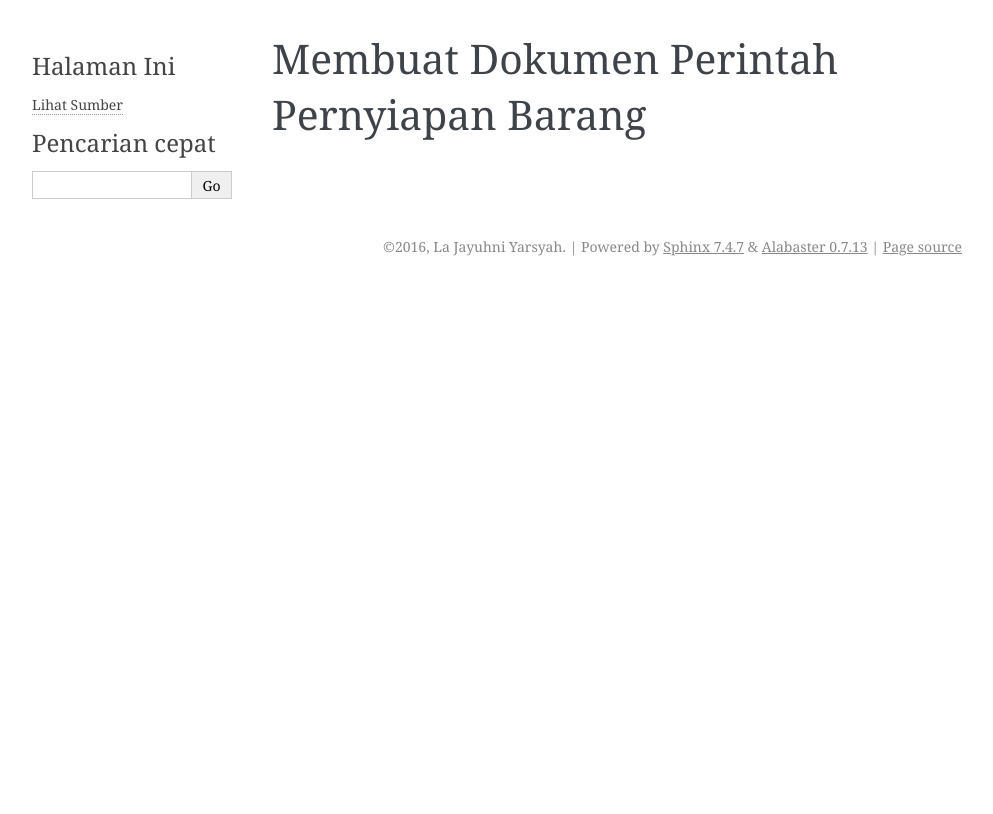
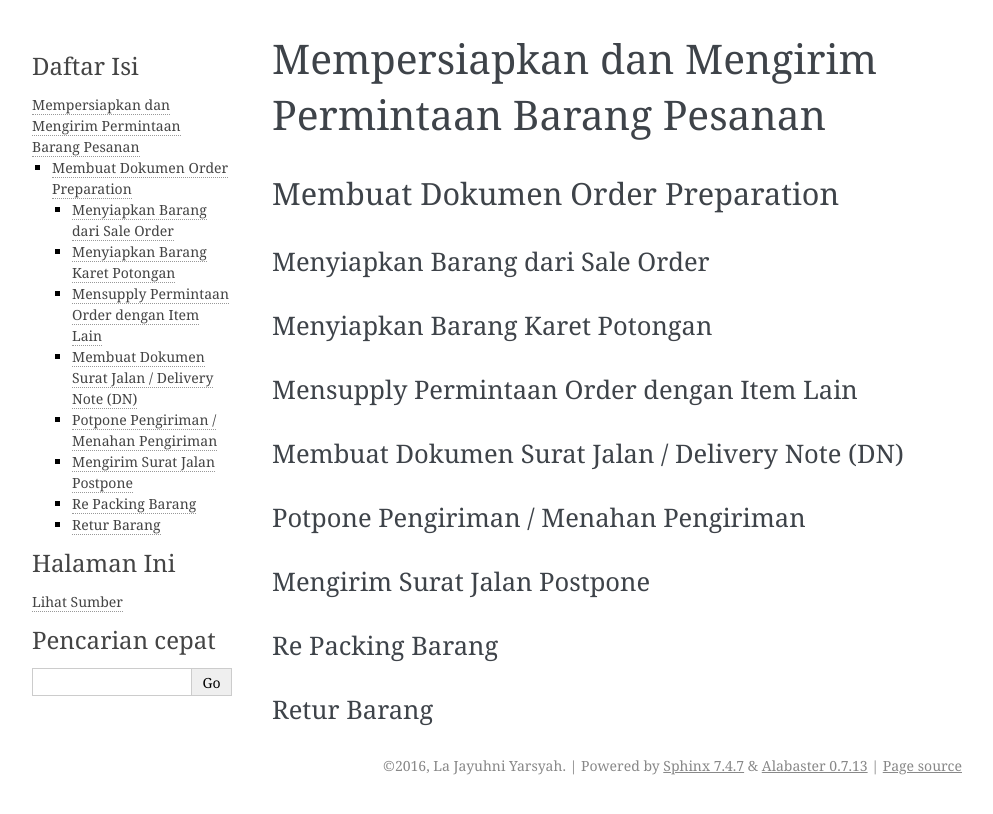
Before and after one commit to lajayuhniyarsyah/OpenERP-Supra-Doc, a Sphinx documentation site: the page built from source/pages/faq/case_delivery_order.rst, in a window 1280 px wide. Shown: the top 814 px of the page, without its empty margins (148-1141 px from the left). Built offline with Sphinx 7.4.7, drawn with Linux system fonts in a browser that asks for light colours.

```diff
--- a/source/pages/faq/case_delivery_order.rst
+++ b/source/pages/faq/case_delivery_order.rst
@@ -1,2 +1,42 @@
-Membuat Dokumen Perintah Pernyiapan Barang
-==========================================
+Mempersiapkan dan Mengirim Permintaan Barang Pesanan
+====================================================
+
+
+Membuat Dokumen Order Preparation
+---------------------------------
+
+
+
+Menyiapkan Barang dari Sale Order
+^^^^^^^^^^^^^^^^^^^^^^^^^^^^^^^^^
+
+
+
+Menyiapkan Barang Karet Potongan
+^^^^^^^^^^^^^^^^^^^^^^^^^^^^^^^^
+
+
+
+Mensupply Permintaan Order dengan Item Lain
+^^^^^^^^^^^^^^^^^^^^^^^^^^^^^^^^^^^^^^^^^^^
+
+
+
+Membuat Dokumen Surat Jalan / Delivery Note (DN)
+^^^^^^^^^^^^^^^^^^^^^^^^^^^^^^^^^^^^^^^^^^^^^^^^
+
+
+Potpone Pengiriman / Menahan Pengiriman
+^^^^^^^^^^^^^^^^^^^^^^^^^^^^^^^^^^^^^^^
+
+
+Mengirim Surat Jalan Postpone
+^^^^^^^^^^^^^^^^^^^^^^^^^^^^^^
+
+
+Re Packing Barang
+^^^^^^^^^^^^^^^^^
+
+
+Retur Barang
+^^^^^^^^^^^^
```
